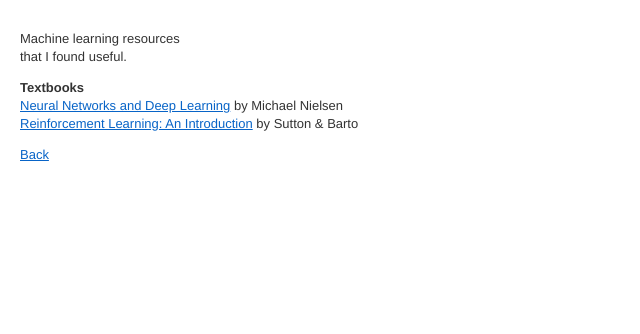
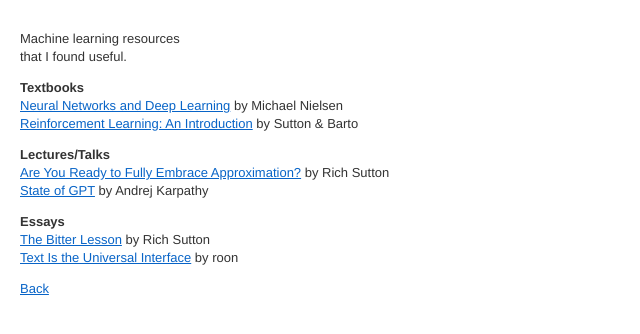
Before and after one commit to shauseth/shauseth.github.io, a plain HTML site: page machine.html in a window 1280 px wide. Shown: the whole page, without its empty margins (0-640 px from the left). Drawn offline with Linux system fonts and the light colour scheme.

Commit message:
Update machine.html

```diff
--- a/machine.html
+++ b/machine.html
@@ -15,6 +15,16 @@
       <a href="http://neuralnetworksanddeeplearning.com">Neural Networks and Deep Learning</a> by Michael Nielsen<br>
       <a href="http://incompleteideas.net/book/the-book-2nd.html">Reinforcement Learning: An Introduction</a> by Sutton & Barto<br>
     </p>
+    <p>
+      <b>Lectures/Talks</b><br>
+      <a href="https://youtu.be/g80wiWvOtvI">Are You Ready to Fully Embrace Approximation?</a> by Rich Sutton<br>
+      <a href="https://youtu.be/bZQun8Y4L2A">State of GPT</a> by Andrej Karpathy<br>
+    </p>
+    <p>
+      <b>Essays</b><br>
+      <a href="http://www.incompleteideas.net/IncIdeas/BitterLesson.html">The Bitter Lesson</a> by Rich Sutton<br>
+      <a href="https://scale.com/blog/text-universal-interface">Text Is the Universal Interface</a> by roon<br>
+    </p>
     <a href="/">Back</a> <br>
   </body>
 </html>
```
